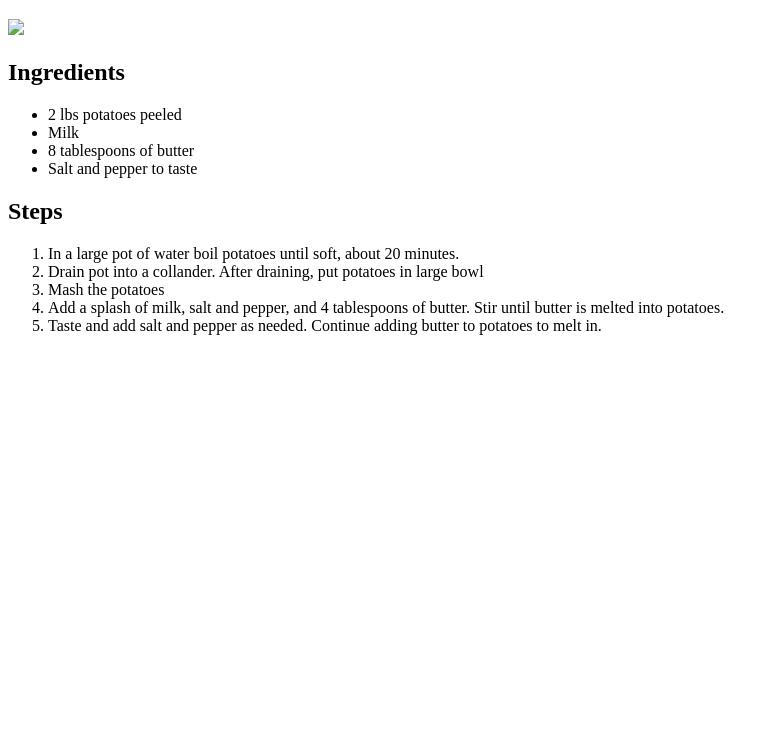
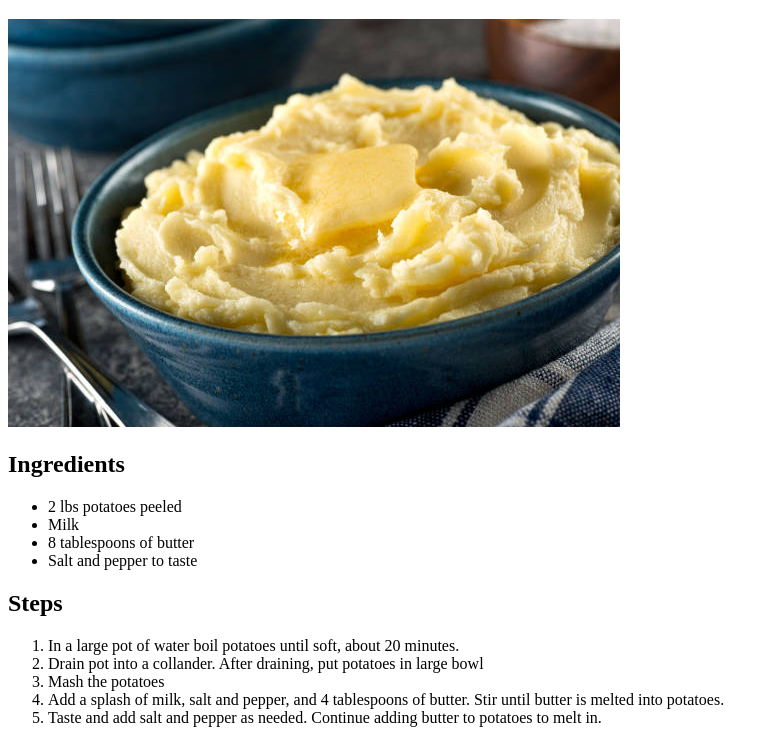
Before and after one commit to Frohike999/odin_recipes, a plain HTML site: page recipes/mashedpotatoes.html in a window 1280 px wide. Shown: the part 61-804 px from the top of the page, without its empty margins (0-779 px from the left). Drawn offline with Linux system fonts and the light colour scheme.

Commit message:
Added mashed potato image

```diff
--- a/recipes/mashedpotatoes.html
+++ b/recipes/mashedpotatoes.html
@@ -7,7 +7,7 @@
 </head>
 <body>
     <h1>Mashed Potatoes</h1>
-    <img src="#"/>
+    <img src="images/mashedpotatoes.jpg"/>
 
     <h2>Ingredients</h2>
     <ul>
```
Also changed, not shown: recipes/images/mashedpotatoes.jpg (added).
